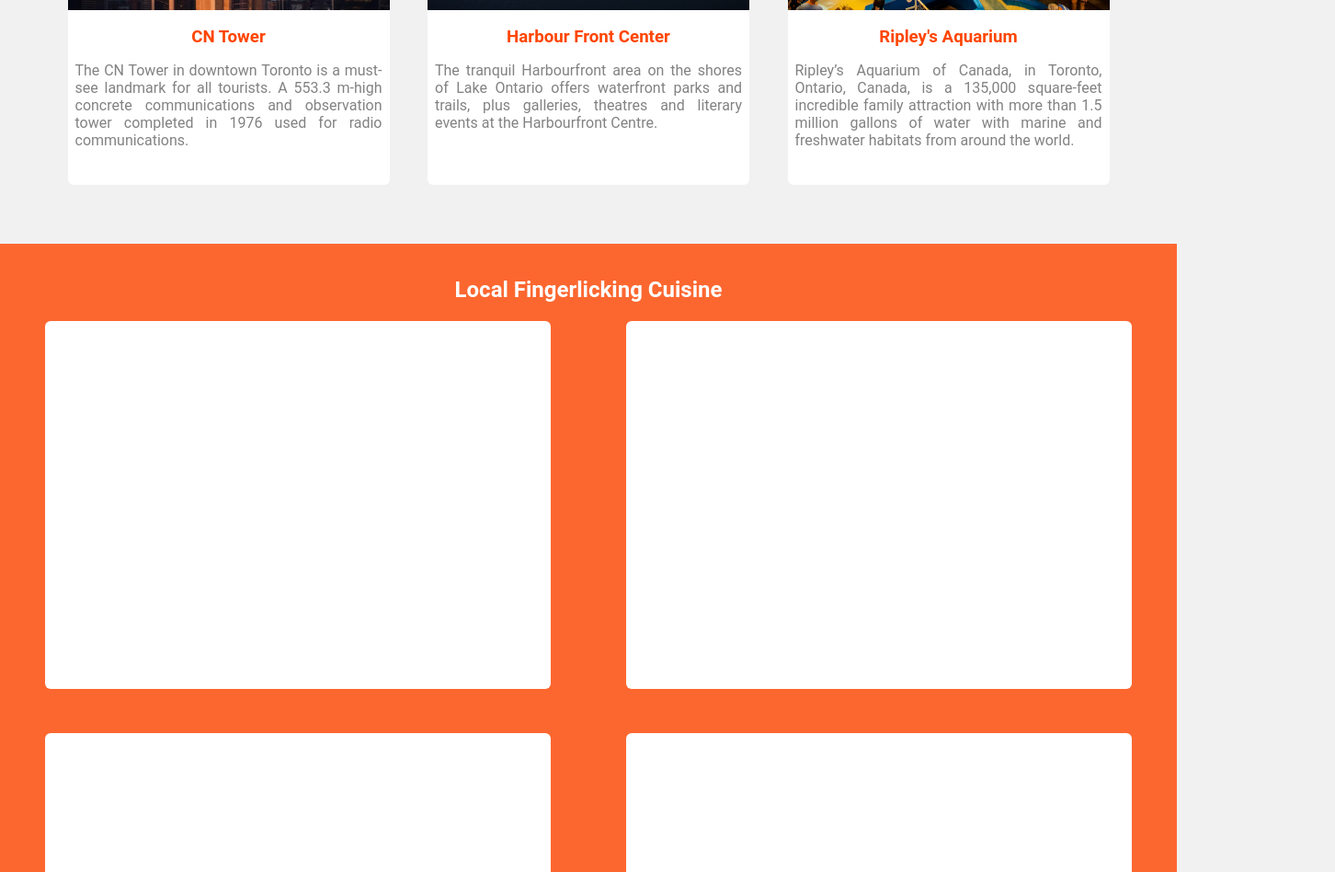
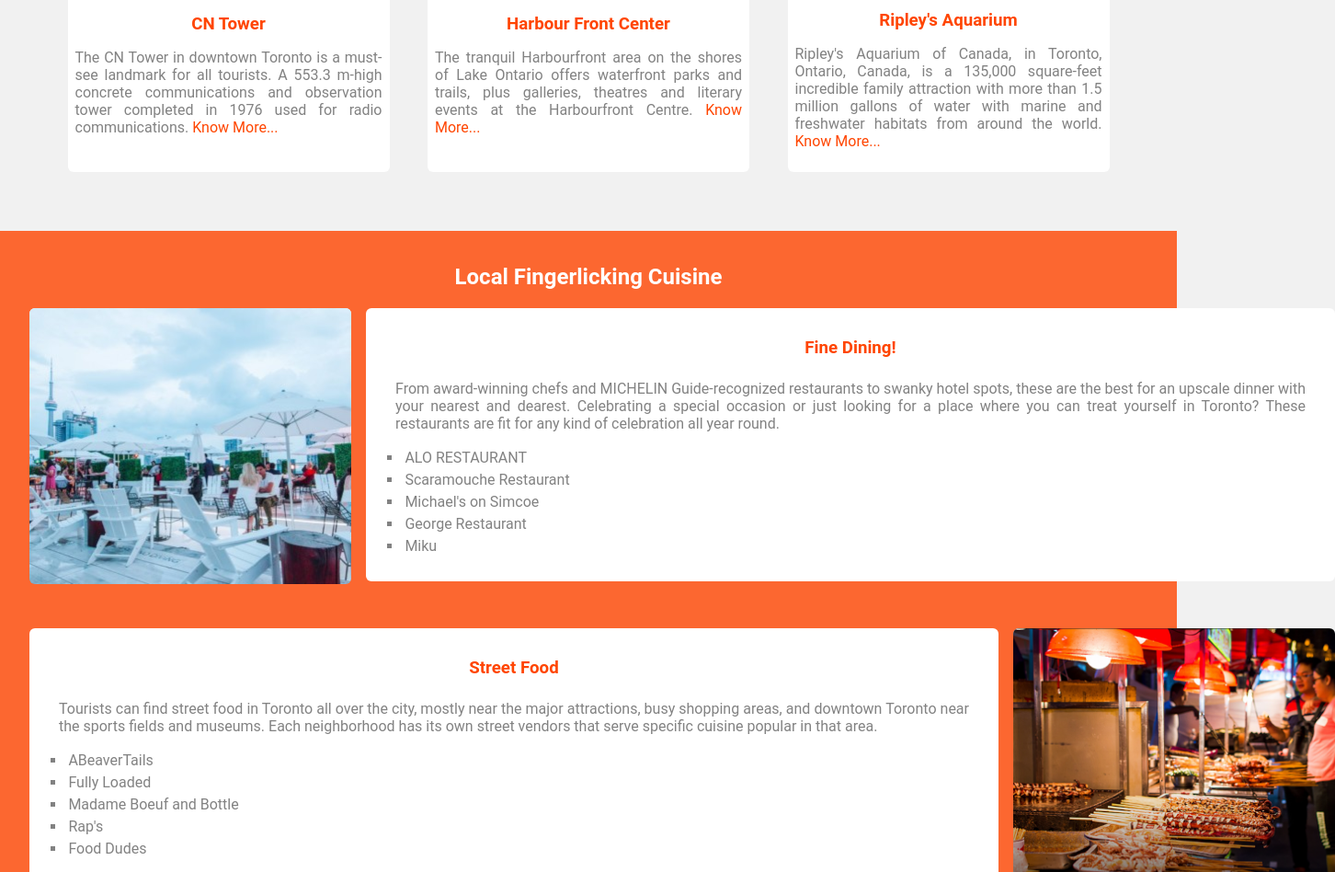
Before and after one commit to manvinderjit/2023-Project-Travel-Guide-Landing-Page, a plain HTML site: page index.html in a window 1280 px wide. Shown: the part 1852-2800 px from the top of the page at 92% size, 1452 px wide, since content can reach past the window. Drawn offline with Linux system fonts and the light colour scheme.

Commit message:
comp: Add attractions and fine dining

```diff
--- a/index.html
+++ b/index.html
@@ -70,21 +70,21 @@
                             <div class="info-card-image"><img src="./images/CN-Tower350x260.png"></div>
                             <div class="info-card-text">
                                 <h3>CN Tower</h3>
-                                <p>The CN Tower in downtown Toronto is a must-see landmark for all tourists. A 553.3 m-high concrete communications and observation tower completed in 1976 used for radio communications.</p>
+                                <p>The CN Tower in downtown Toronto is a must-see landmark for all tourists. A 553.3 m-high concrete communications and observation tower completed in 1976 used for radio communications. <a href="#">Know More...</a></p>
                             </div>
                         </div>
                         <div class="card-tourist-attraction">
                             <div class="info-card-image"><img src="./images/harbour-front.png"></div>
                             <div class="info-card-text">
                                 <h3>Harbour Front Center</h3>
-                                <p>The tranquil Harbourfront area on the shores of Lake Ontario offers waterfront parks and trails, plus galleries, theatres and literary events at the Harbourfront Centre.</p>
+                                <p>The tranquil Harbourfront area on the shores of Lake Ontario offers waterfront parks and trails, plus galleries, theatres and literary events at the Harbourfront Centre. <a href="#">Know More...</a></p>
                             </div>
                         </div>
                         <div class="card-tourist-attraction">
                             <div class="info-card-image"><img src="./images/ripley-aquarium.png"></div>
                             <div class="info-card-text">
                                 <h3>Ripley's Aquarium</h3>
-                                <p>Ripley’s Aquarium of Canada, in Toronto, Ontario, Canada, is a 135,000 square-feet incredible family attraction with more than 1.5 million gallons of water with marine and freshwater habitats from around the world.</p>
+                                <p>Ripley's Aquarium of Canada, in Toronto, Ontario, Canada, is a 135,000 square-feet incredible family attraction with more than 1.5 million gallons of water with marine and freshwater habitats from around the world. <a href="#">Know More...</a></p>
                             </div>
                         </div>
                     </div>
@@ -93,10 +93,42 @@
             <section class="section-local-cuisine">
                 <h2>Local Fingerlicking Cuisine</h2>
                 <div class="wrapper-local-cuisine">
-                    <div class="card-local-cuisine"></div>
-                    <div class="card-local-cuisine"></div>
-                    <div class="card-local-cuisine"></div>
-                    <div class="card-local-cuisine"></div>
+
+                    <div class="card-local-cuisine card-upper-cuisine">
+                        <div>
+                            <img src="./images/cuisine1.png">
+                        </div>
+                        <div>
+                            <h3>Fine Dining!</h3>
+                            <p>From award-winning chefs and MICHELIN Guide-recognized restaurants to swanky hotel spots, these are the best for an upscale dinner with your nearest and dearest. Celebrating a special occasion or just looking for a place where you can treat yourself in Toronto? These restaurants are fit for any kind of celebration all year round.
+                                <ul class="ul-gray">
+                                    <li>ALO RESTAURANT</li>
+                                    <li>Scaramouche Restaurant</li>
+                                    <li>Michael's on Simcoe</li>
+                                    <li>George Restaurant</li>
+                                    <li>Miku</li>
+                                </ul>
+                            </p>
+                        </div>
+                    </div>
+                    <div class="card-local-cuisine card-lower-cuisine">
+                        <div>
+                            <h3>Street Food</h3>
+                            <p>Tourists can find street food in Toronto all over the city, mostly near the major attractions, busy shopping areas, and downtown Toronto near the sports fields and museums. Each neighborhood has its own street vendors that serve specific cuisine popular in that area.
+
+                                <ul class="ul-gray">
+                                    <li>ABeaverTails</li>
+                                    <li>Fully Loaded</li>
+                                    <li>Madame Boeuf and Bottle</li>
+                                    <li>Rap's</li>
+                                    <li>Food Dudes</li>
+                                </ul>
+                            </p>
+                        </div>
+                        <div>
+                            <img src="./images/cuisine2.png">
+                        </div>
+                    </div>
                 </div>
 
             </section>
--- a/style.css
+++ b/style.css
@@ -2,6 +2,8 @@
    --color-background-elements: rgb(256, 69, 0, 0.8);
    --color-background-elements-light: rgb(256, 256, 256);
    --color-headings-dark: rgb(256, 69, 0);
+   --color-body-background: rgb(241, 241, 241);
+   --color-paragraph-text: rgb(130, 130, 130);
 }
 
 body {
@@ -9,7 +11,7 @@ body {
     margin: 0 auto;
     padding: 0;
     max-width: 1920px;
-    background-color: #f1f1f1;
+    background-color: var(--color-body-background);
 }
 
 header {
@@ -47,7 +49,7 @@ header h1 {
 }
 
 .top-navigation {
-    background-color: rgb(256, 256, 256, 0.6);
+    background-color: var(--color-background-elements-light)
 }
 
 .top-navigation ul {
@@ -104,7 +106,7 @@ img {
 .info-card-text {
     border-radius: 6px;
     padding: 0.5rem;
-    color: #828282;
+    color: var(--color-paragraph-text);
 }
 
 h3 {
@@ -126,9 +128,15 @@ p {
     text-align: justify;
 }
 
+.section-brief-intro > * {
+    width: 1420px;
+    margin: auto;
+    padding: 1rem 0;
+}
+
 .section-brief-intro, .section-local-cuisine {
     background-color: var(--color-background-elements);
-    color: white;
+    color: var(--color-background-elements-light);
     text-align: center;
 }
 
@@ -148,31 +156,62 @@ p {
     margin-top: 1rem;
 }
 
-.card-tourist-attraction {
-
-}
-
 .section-local-cuisine {
     margin-top: 3rem;
-
 }
 
 .wrapper-local-cuisine {
-    display: grid;
-    grid-template: repeat(2, 1fr) / repeat(2, 1fr);
+    width: 1420px;
+    margin: auto;
+    display: flex;
+    flex-direction: column;
     gap: 3rem;
     padding-bottom: 3rem;
 }
 
 .card-local-cuisine {
-    width: 550px;
-    height: 400px;
-    justify-self: center;
-    background-color: var(--color-background-elements-light);
+    height: 300px;
+    border-radius: 6px;
+    display: grid;
+    gap: 1rem;
+}
+
+.card-local-cuisine > div > h3 {
+    padding: 2rem 0 0.5rem 0;
+}
+
+.card-local-cuisine > div > p {
+    padding: 0 2rem;
+    color: var(--color-paragraph-text);
+}
+
+.ul-gray {
+    color: var(--color-paragraph-text);
+    text-align: left;
+}
+
+.ul-gray > li {
+    list-style-type: square;
+    padding: 0.15rem;
+}
+
+.card-upper-cuisine {
+    grid-template-columns: 1fr 4fr;
+}
+
+.card-lower-cuisine {
+    grid-template-columns: 4fr 1fr;
+}
+
+.card-lower-cuisine img , .card-upper-cuisine img {
     border-radius: 6px;
 }
 
-
+.card-local-cuisine > * , .card-upper-cuisine > * {
+    background-color: var(--color-background-elements-light);
+    height: 297px;
+    border-radius: 6px;
+}
 
 footer {
     background-color: var(--color-background-elements);
```
Also changed, not shown: images/cuisine1.png (added), images/cuisine2.png (added).
